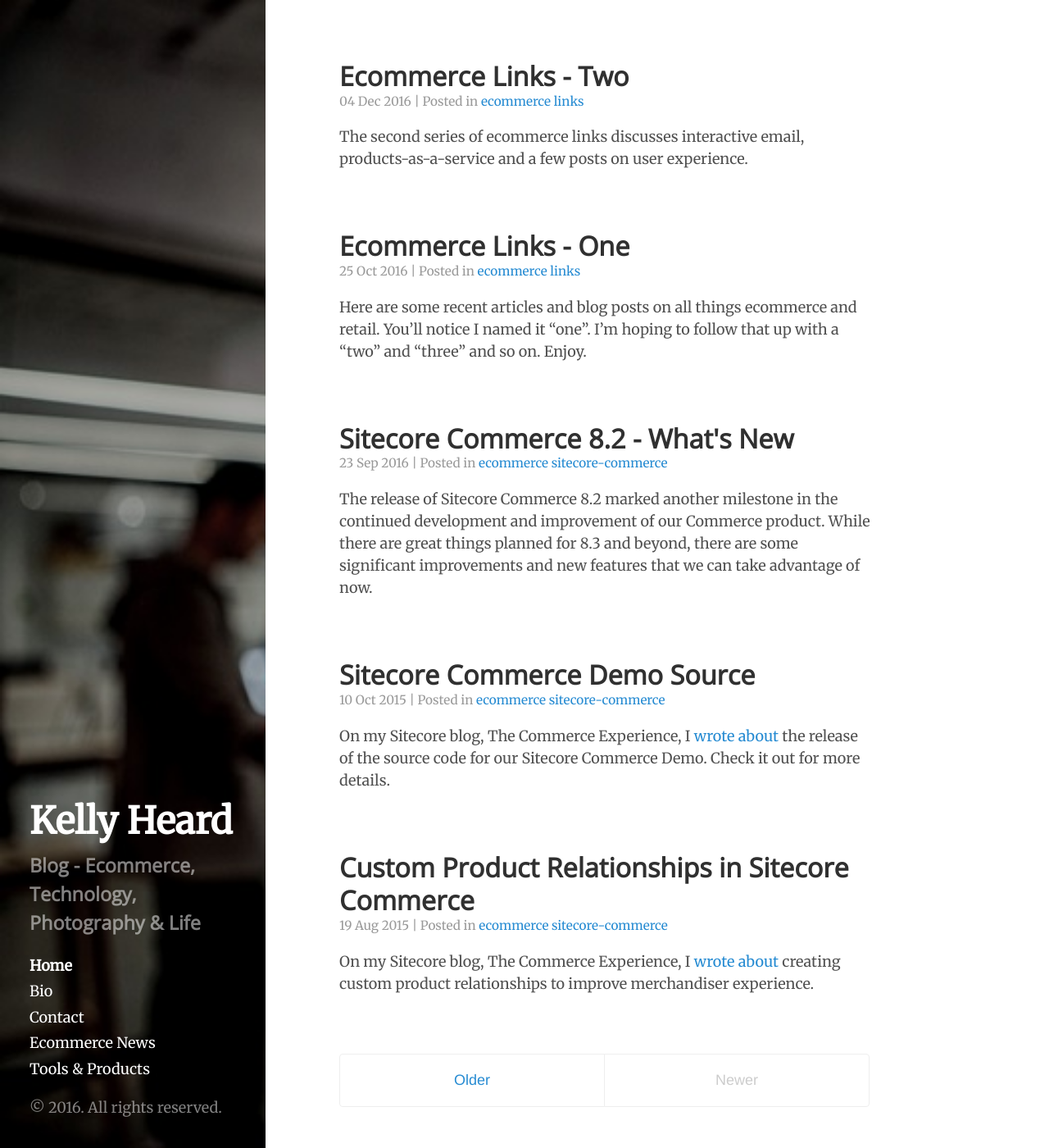
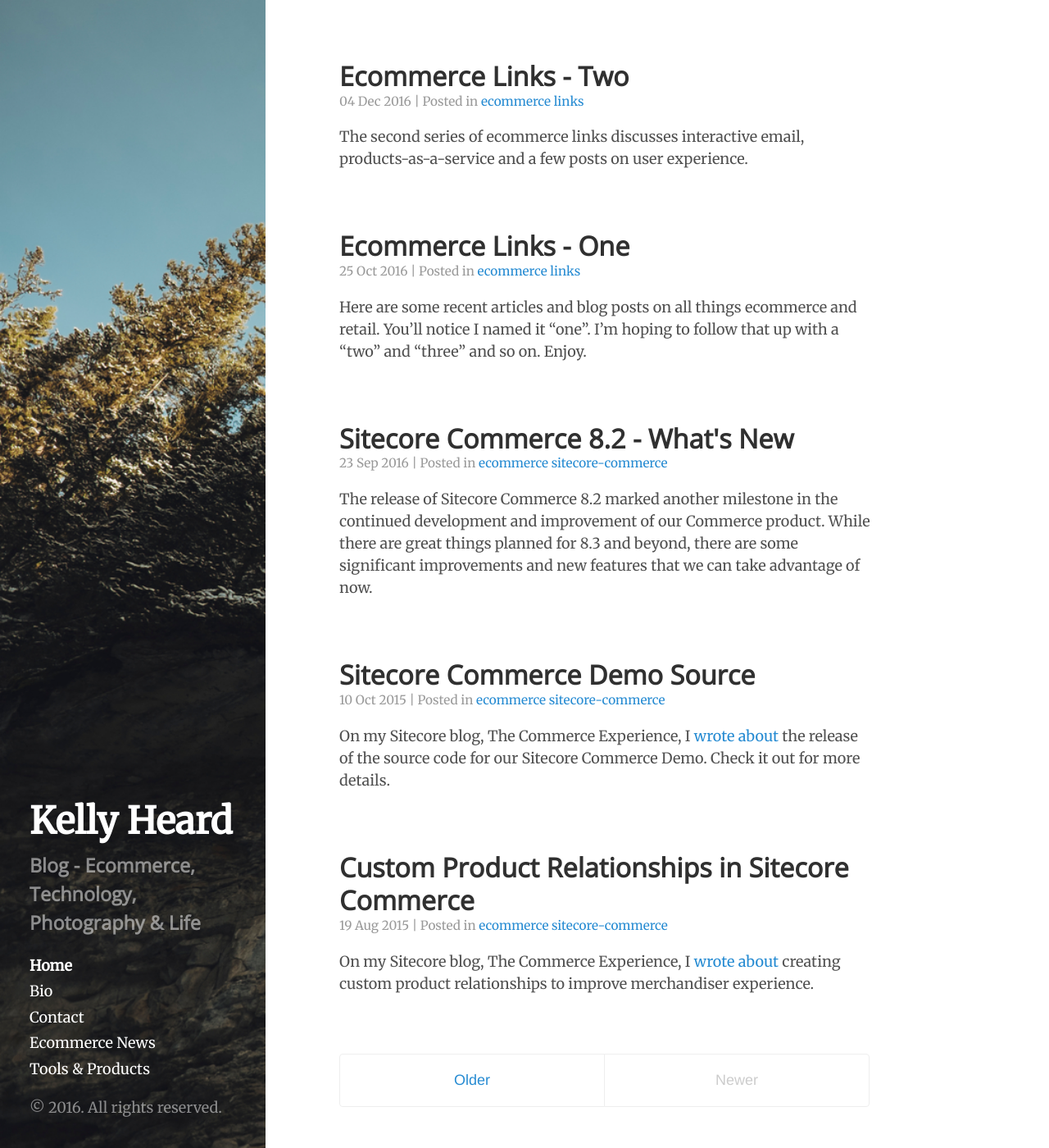
Before and after one commit to heardk/heardk.github.io, a Jekyll site: the page built from index.html, in a window 1280 px wide and 1400 px high. Shown: the whole window at 82% size. Built offline with Jekyll 4.4.1, drawn with Linux system fonts in a browser that asks for light colours; the list of posts is cut into pages by our own code.

Commit message:
updated tools and bkgd image

```diff
--- a/public/css/app.css
+++ b/public/css/app.css
@@ -3,7 +3,7 @@
 }
 
 .sidebar {
-    background-image: url('/public/images/bkgd-dark.jpg');
+    background-image: url('/public/images/bkgd.jpg');
     background-repeat: no-repeat;
     background-size: auto 100%;
 }
```
Also changed, not shown: public/images/bkgd-light.jpg (deleted), public/images/bkgd.jpg (added).
